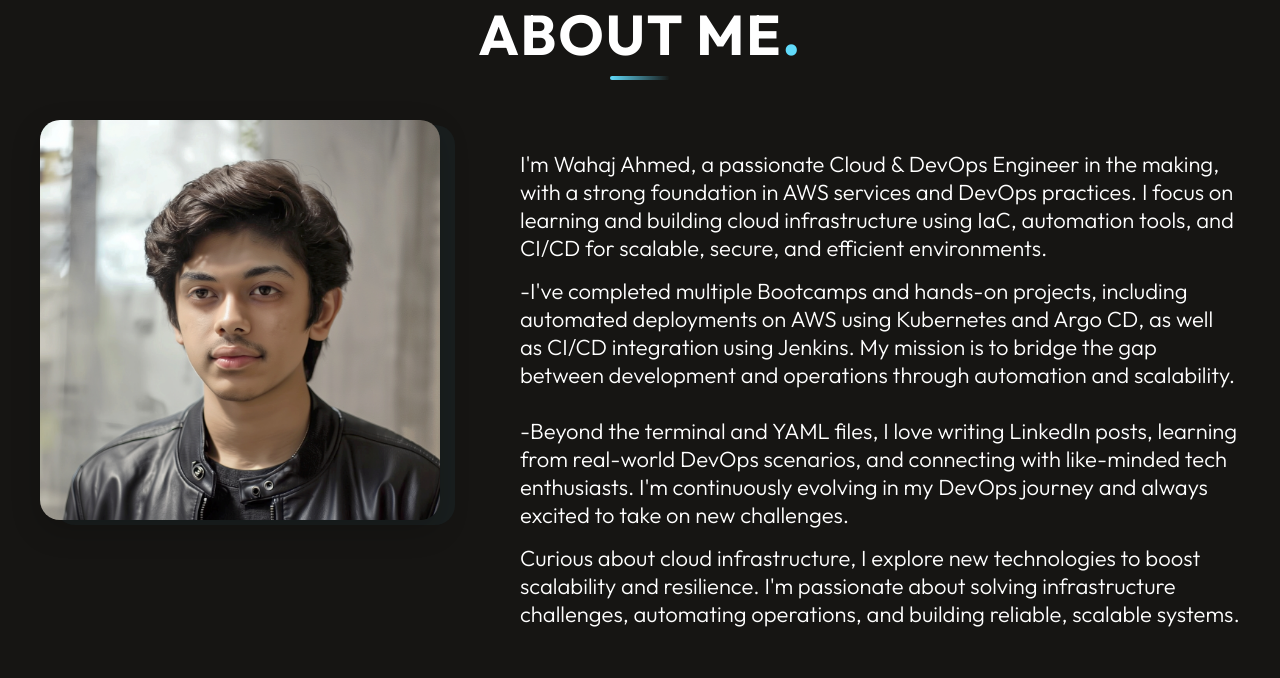
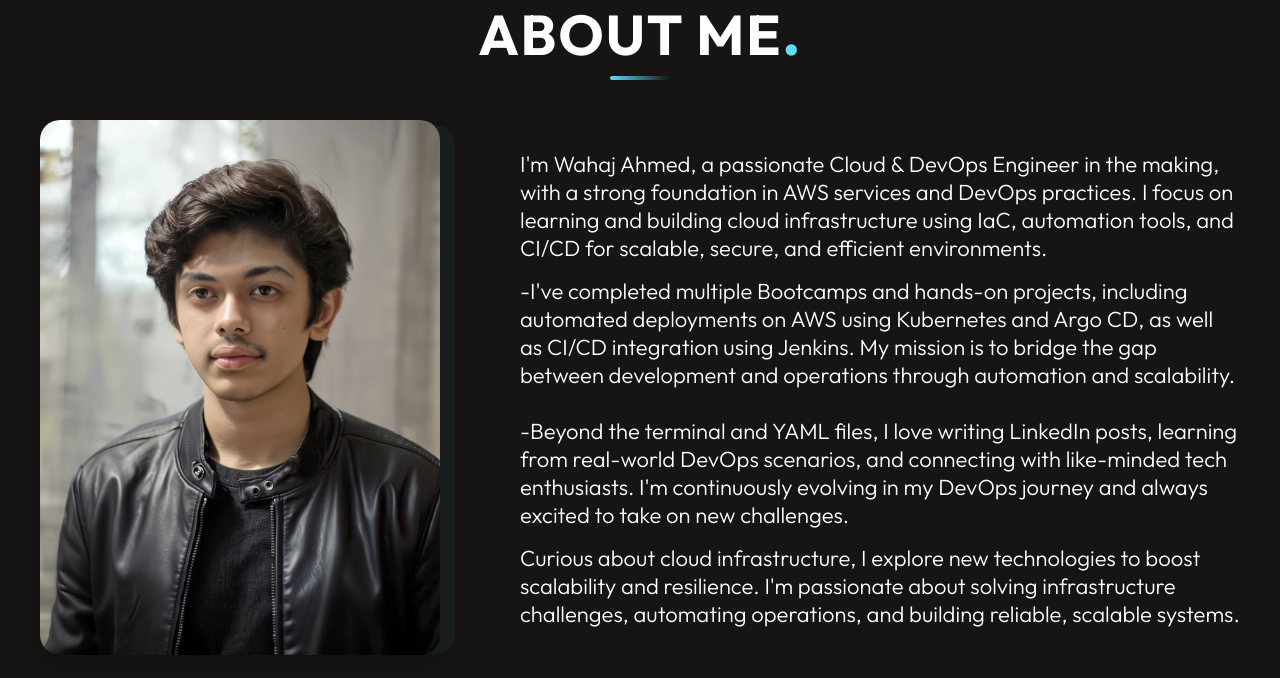
Before and after one commit to wahajahmad-cyber/Portfolio_Website, a React (Vite) app: page / in a window 1280 px wide. Shown: the part 960-1638 px from the top of the page. Built offline with nearby package versions, Linux system fonts and the light colour scheme; no server answers; a web font is replaced by a local one.

Commit message:
changed the About.css file

```diff
--- a/src/components/About/About.css
+++ b/src/components/About/About.css
@@ -57,9 +57,7 @@
 
 .about-left img {
     width: 100%; /* Changed from 85% */
-    height: 400px; /* Added height */
-    object-fit: cover; /* Added object-fit */
-    object-position: top; /* Added object-position */
+    height: auto; /* Let height be automatic */
     border-radius: 20px;
     box-shadow: 0 10px 30px rgba(0, 0, 0, 0.2);
     transition: transform 0.3s ease;
@@ -73,7 +71,7 @@
     top: 15px;
     left: 15px;
     width: 100%; /* Changed from 85% */
-    height: 400px; /* Changed from 100% */
+    height: 100%; /* Match image height */
     background: rgba(97, 219, 251, 0.05);
     border-radius: 20px;
     z-index: -1;
```
